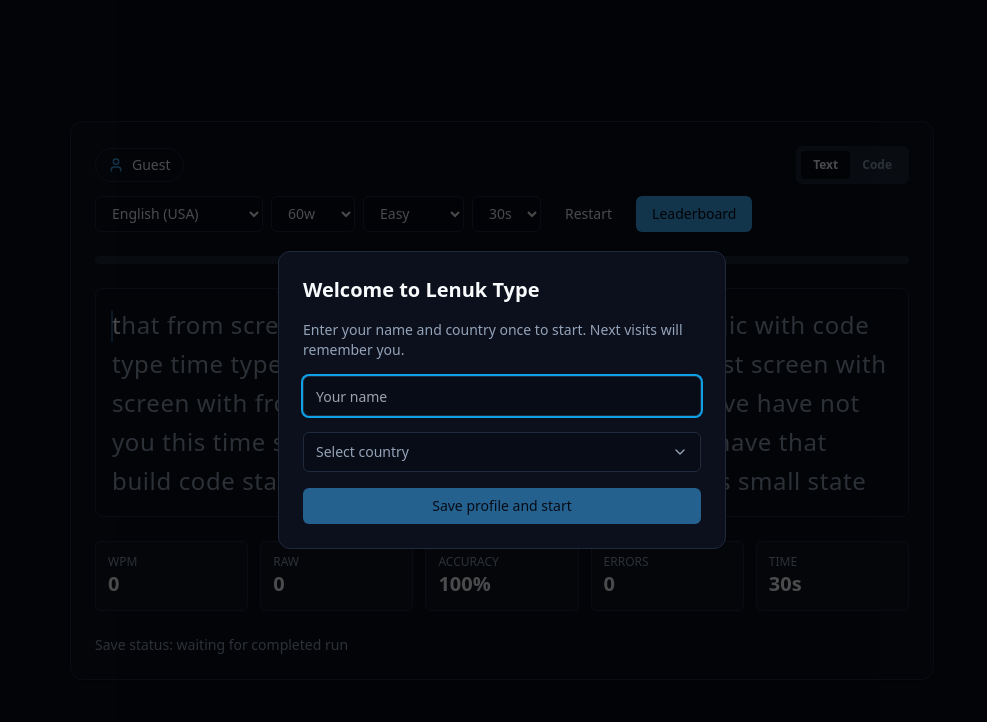
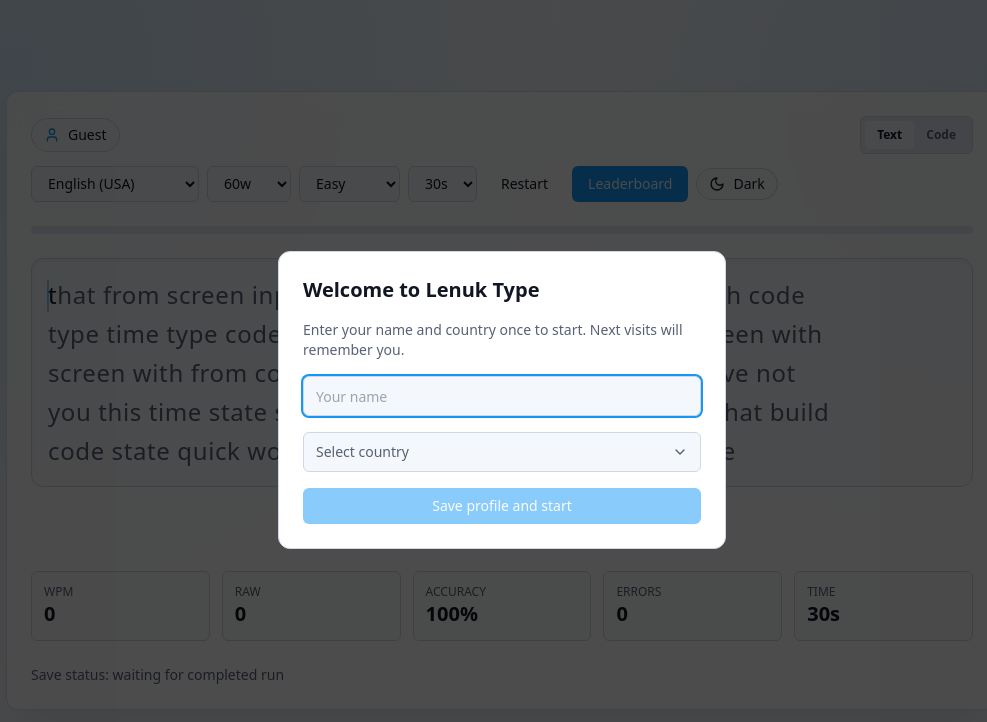
Before and after one commit to juliao-martins-dev/lenuk-type, a Next.js app: page / in a window 1280 px wide. Shown: the top 722 px of the page, without its empty margins (138-1125 px from the left). Built offline with nearby package versions, Linux system fonts and the light colour scheme.

Commit message:
feat: fix prompt reflow/jumping during typing, reserve finish action space, and add localStorage-backed light/dark mode

```diff
--- a/app/globals.css
+++ b/app/globals.css
@@ -3,6 +3,24 @@
 @tailwind utilities;
 
 :root {
+  --background: 214 42% 97%;
+  --foreground: 224 33% 10%;
+  --card: 0 0% 100%;
+  --card-foreground: 224 33% 10%;
+  --primary: 205 92% 52%;
+  --primary-foreground: 210 40% 98%;
+  --muted: 214 32% 92%;
+  --muted-foreground: 220 15% 40%;
+  --accent: 210 38% 92%;
+  --accent-foreground: 224 33% 10%;
+  --destructive: 0 72% 46%;
+  --destructive-foreground: 210 40% 98%;
+  --border: 214 27% 85%;
+  --input: 214 27% 85%;
+  --ring: 205 92% 52%;
+}
+
+.dark {
   --background: 222 47% 6%;
   --foreground: 210 40% 96.1%;
   --card: 224 43% 8%;
@@ -20,12 +38,41 @@
   --ring: 199 89% 48%;
 }
 
+html {
+  color-scheme: light;
+}
+
+html.dark {
+  color-scheme: dark;
+}
+
 * {
   @apply border-border;
 }
 
+html,
 body {
-  @apply bg-background text-foreground antialiased;
+  min-height: 100%;
+}
+
+body {
+  @apply bg-background text-foreground antialiased transition-colors duration-200;
+  background-image:
+    radial-gradient(circle at 12% 8%, hsl(var(--primary) / 0.14), transparent 42%),
+    radial-gradient(circle at 88% 14%, hsl(var(--primary) / 0.1), transparent 36%),
+    linear-gradient(180deg, hsl(var(--background)), hsl(var(--background)));
+}
+
+.dark body {
+  background-image:
+    radial-gradient(circle at 14% 8%, hsl(var(--primary) / 0.16), transparent 46%),
+    radial-gradient(circle at 86% 12%, hsl(var(--primary) / 0.12), transparent 40%),
+    linear-gradient(180deg, hsl(224 62% 6%), hsl(var(--background)));
+}
+
+::selection {
+  background: hsl(var(--primary) / 0.25);
+  color: hsl(var(--foreground));
 }
 
 @keyframes firework-float {
--- a/app/layout.tsx
+++ b/app/layout.tsx
@@ -90,10 +90,27 @@
 };
 
 export const viewport: Viewport = {
-  themeColor: "#071122"
+  themeColor: [
+    { media: "(prefers-color-scheme: light)", color: "#f5f7fb" },
+    { media: "(prefers-color-scheme: dark)", color: "#071122" }
+  ]
 };
 
 export default function RootLayout({ children }: { children: React.ReactNode }) {
+  const themeInitScript = `
+    (function () {
+      try {
+        var key = "lenuk-theme";
+        var saved = localStorage.getItem(key);
+        var prefersDark = window.matchMedia("(prefers-color-scheme: dark)").matches;
+        var isDark = saved ? saved === "dark" : prefersDark;
+        document.documentElement.classList.toggle("dark", isDark);
+      } catch (e) {
+        document.documentElement.classList.add("dark");
+      }
+    })();
+  `;
+
   const websiteJsonLd = {
     "@context": "https://schema.org",
     "@type": "WebSite",
@@ -104,8 +121,9 @@
   };
 
   return (
-    <html lang="en" className="dark">
+    <html lang="en" suppressHydrationWarning>
       <body>
+        <script dangerouslySetInnerHTML={{ __html: themeInitScript }} />
         <script
           type="application/ld+json"
           dangerouslySetInnerHTML={{ __html: JSON.stringify(websiteJsonLd) }}
--- a/app/page.tsx
+++ b/app/page.tsx
@@ -13,6 +13,7 @@
 import { Progress } from "@/components/ui/progress";
 import { TypingPrompt } from "@/components/typing/typing-prompt";
 import { TypingStats } from "@/components/typing/typing-stats";
+import { ThemeToggle } from "@/components/ui/theme-toggle";
 import { getCountryOptions, isSupportedCountryCode, type CountryOption } from "@/lib/countries";
 import { DurationSeconds } from "@/lib/engine/typing-engine";
 import { useTypingEngine } from "@/hooks/use-typing-engine";
@@ -346,11 +347,11 @@
         </div>
       )}
 
-      <main className="mx-auto flex min-h-screen w-full max-w-4xl flex-col items-center justify-center px-4 py-10">
-        <Card className="w-full">
-          <CardContent className="space-y-6">
+      <main className="mx-auto flex min-h-screen w-full max-w-5xl flex-col items-center justify-center px-4 py-8 md:py-10">
+        <Card className="w-full border border-border/80 bg-card/80 shadow-2xl shadow-black/10 backdrop-blur">
+          <CardContent className="space-y-6 p-5 md:p-6">
             <div className="flex flex-wrap items-center justify-between gap-3">
-              <div className="flex items-center gap-2 rounded-full border px-3 py-1.5 text-sm">
+              <div className="flex items-center gap-2 rounded-full border bg-background/60 px-3 py-1.5 text-sm backdrop-blur">
                 <User className="h-4 w-4 text-primary" />
                 {userCountry && <CountryFlag code={userCountry} />}
                 <span>{userName || "Guest"}</span>
@@ -437,6 +438,7 @@
                 >
                   Leaderboard
                 </Link>
+                <ThemeToggle />
               </div>
             </div>
 
@@ -453,8 +455,12 @@
               finished={snapshot.metrics.finished}
             />
 
-            {snapshot.metrics.finished && (
-              <div className="flex flex-wrap items-center justify-end gap-2">
+            <div className="min-h-9">
+              <div
+                className={`flex flex-wrap items-center justify-end gap-2 transition-opacity ${
+                  snapshot.metrics.finished ? "opacity-100" : "pointer-events-none opacity-0"
+                }`}
+              >
                 <Tooltip text="Restart same content">
                   <Button variant="ghost" size="sm" onClick={() => handleRestart()}>
                     <RotateCcw className="mr-1 h-4 w-4" />
@@ -470,7 +476,7 @@
                   </Tooltip>
                 )}
               </div>
-            )}
+            </div>
 
             <TypingStats metrics={snapshot.metrics} />
 
--- a/components/typing/typing-prompt.tsx
+++ b/components/typing/typing-prompt.tsx
@@ -16,9 +16,8 @@
   finished: boolean;
 }
 
-function renderCharacter(character: string, status: number, active: boolean) {
+function renderCharacter(character: string) {
   if (character === " ") {
-    if (active || status === -1) return "\u00B7";
     return " ";
   }
 
@@ -34,12 +33,8 @@
   const showFocusHint = !capture.isFocused && enabled && !finished;
   const sectionClassName =
     mode === "code"
-      ? `relative overflow-auto rounded-lg border bg-background/40 p-4 font-mono text-base leading-7 tracking-normal whitespace-pre [tab-size:2] ${
-          showFocusHint ? "pr-32" : ""
-        }`
-      : `relative rounded-lg border bg-background/40 p-4 text-2xl leading-relaxed tracking-wide ${
-          showFocusHint ? "pr-32" : ""
-        }`;
+      ? "relative min-h-[12.5rem] overflow-auto rounded-xl border bg-background/55 p-4 pr-32 shadow-inner shadow-black/5 font-mono text-base leading-7 tracking-normal whitespace-pre [tab-size:2]"
+      : "relative min-h-[9.5rem] rounded-xl border bg-background/55 p-4 pr-32 text-2xl leading-relaxed tracking-wide whitespace-pre-wrap shadow-inner shadow-black/5 md:min-h-[10.5rem]";
 
   const handleMouseDown = (event: MouseEvent<HTMLElement>) => {
     if (!enabled) return;
@@ -65,6 +60,7 @@
       {characters.map((character, charIndex) => {
         const status = statuses[charIndex];
         const active = charIndex === index;
+        const showSpaceMarker = character === " " && (active || status === -1);
 
         return (
           <span
@@ -87,7 +83,15 @@
                 } ${caretClassName(mode)}`}
               />
             )}
-            {renderCharacter(character, status, active)}
+            {showSpaceMarker && (
+              <span
+                aria-hidden
+                className="pointer-events-none absolute left-1/2 top-1/2 -translate-x-1/2 -translate-y-1/2 text-[0.7em] text-current"
+              >
+                {"\u00B7"}
+              </span>
+            )}
+            {renderCharacter(character)}
           </span>
         );
       })}
--- /dev/null
+++ b/components/ui/theme-toggle.tsx
@@ -0,0 +1,58 @@
+"use client";
+
+import { Moon, Sun } from "lucide-react";
+import { useEffect, useState } from "react";
+import { Button } from "@/components/ui/button";
+
+type ThemeMode = "light" | "dark";
+
+const STORAGE_KEY = "lenuk-theme";
+
+function getPreferredTheme(): ThemeMode {
+  if (typeof window === "undefined") return "dark";
+
+  const saved = localStorage.getItem(STORAGE_KEY);
+  if (saved === "light" || saved === "dark") return saved;
+
+  return window.matchMedia("(prefers-color-scheme: dark)").matches ? "dark" : "light";
+}
+
+function applyTheme(mode: ThemeMode) {
+  document.documentElement.classList.toggle("dark", mode === "dark");
+  localStorage.setItem(STORAGE_KEY, mode);
+}
+
+export function ThemeToggle() {
+  const [theme, setTheme] = useState<ThemeMode>("dark");
+  const [mounted, setMounted] = useState(false);
+
+  useEffect(() => {
+    const nextTheme = getPreferredTheme();
+    setTheme(nextTheme);
+    setMounted(true);
+    applyTheme(nextTheme);
+  }, []);
+
+  const toggleTheme = () => {
+    const nextTheme: ThemeMode = theme === "dark" ? "light" : "dark";
+    setTheme(nextTheme);
+    applyTheme(nextTheme);
+  };
+
+  const isDark = mounted ? theme === "dark" : true;
+
+  return (
+    <Button
+      type="button"
+      variant="ghost"
+      size="sm"
+      onClick={toggleTheme}
+      className="gap-2 rounded-full border bg-background/60 px-3 backdrop-blur"
+      aria-label={isDark ? "Switch to light mode" : "Switch to dark mode"}
+      title={isDark ? "Switch to light mode" : "Switch to dark mode"}
+    >
+      {isDark ? <Sun className="h-4 w-4" /> : <Moon className="h-4 w-4" />}
+      <span className="hidden sm:inline">{isDark ? "Light" : "Dark"}</span>
+    </Button>
+  );
+}
```
